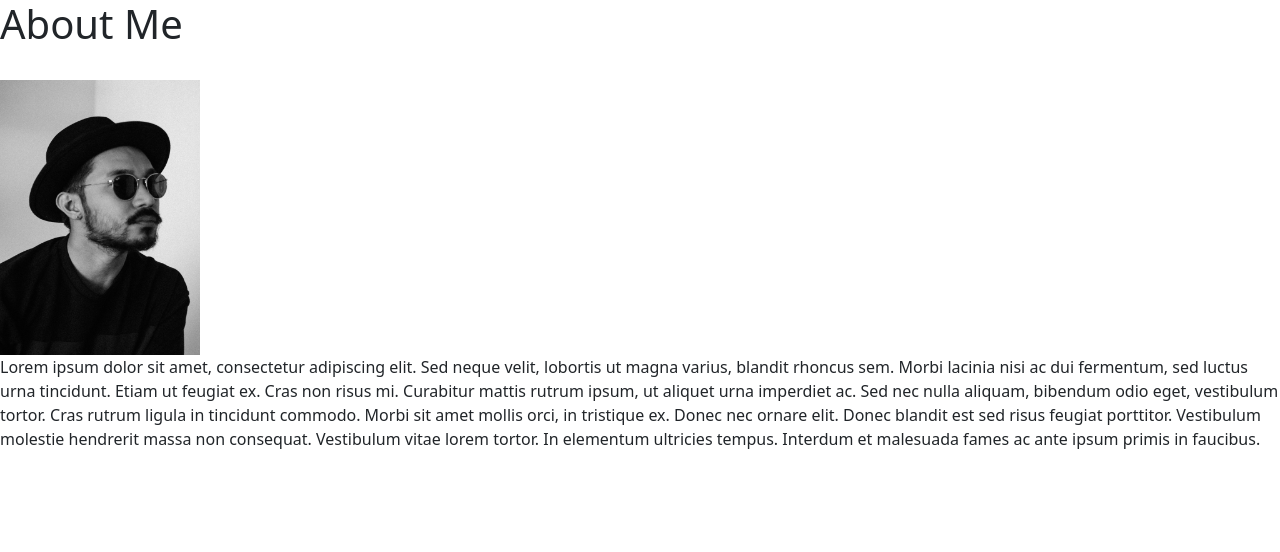
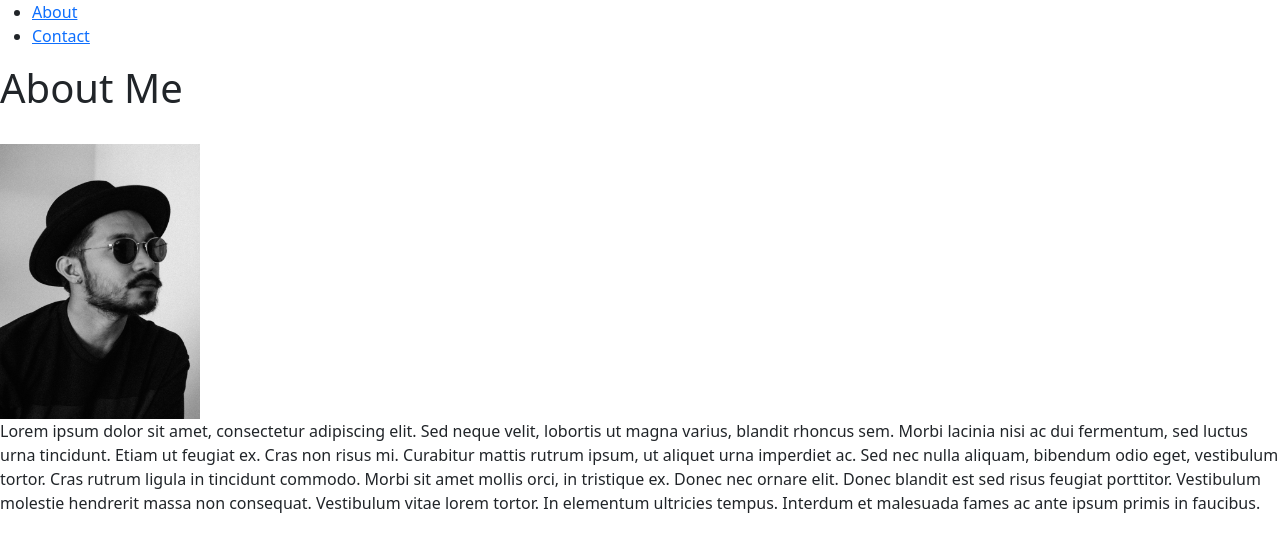
Before and after one commit to miguelxosorio/hello-there, a React (Create React App) app: page / in a window 1280 px wide. Shown: the top 552 px of the page. Built offline with nearby package versions, Linux system fonts and the light colour scheme.

Commit message:
added onclick function to change page, passed props

```diff
--- a/src/components/Container.js
+++ b/src/components/Container.js
@@ -4,6 +4,7 @@ import About from './pages/About';
 import Contact from './pages/Contact';
 
 function Container() {
+    // use state setting default state on the About page
     const [ currentPage, setCurrentPage ] = useState('About');
 
     // page render function
@@ -18,9 +19,12 @@ function Container() {
         }
     }
 
+    // change page function passing in page
+    const pageChange = (page) => setCurrentPage(page)
+
   return (
     <div>
-        <Nav />
+        <Nav currentPage={currentPage} pageChange={pageChange}/>
         {render()}
     </div>
   );
--- a/src/components/Nav.js
+++ b/src/components/Nav.js
@@ -1,10 +1,15 @@
 import React from "react";
 
-function Nav() {
+function Nav({ currentPage, pageChange }) {
     return (
-        <div>
-
-        </div>
+        <ul>
+            <li>
+                <a href="#about" onClick={() => pageChange('About')} className={currentPage}>About</a>
+            </li>
+            <li>
+                <a href="#contact" onClick={() => pageChange('Contact')} className={currentPage}>Contact</a>
+            </li>
+        </ul>
     )
 }
 
```
